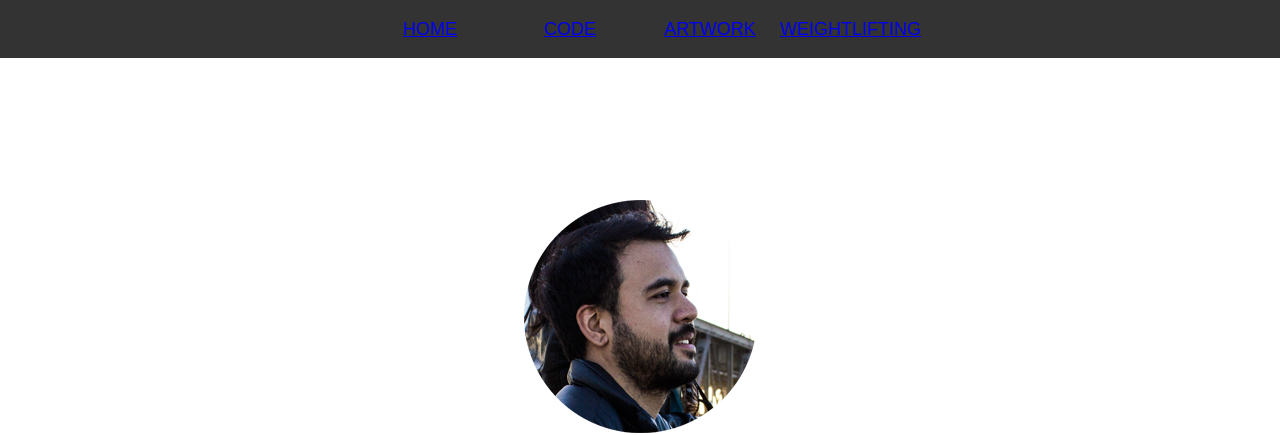
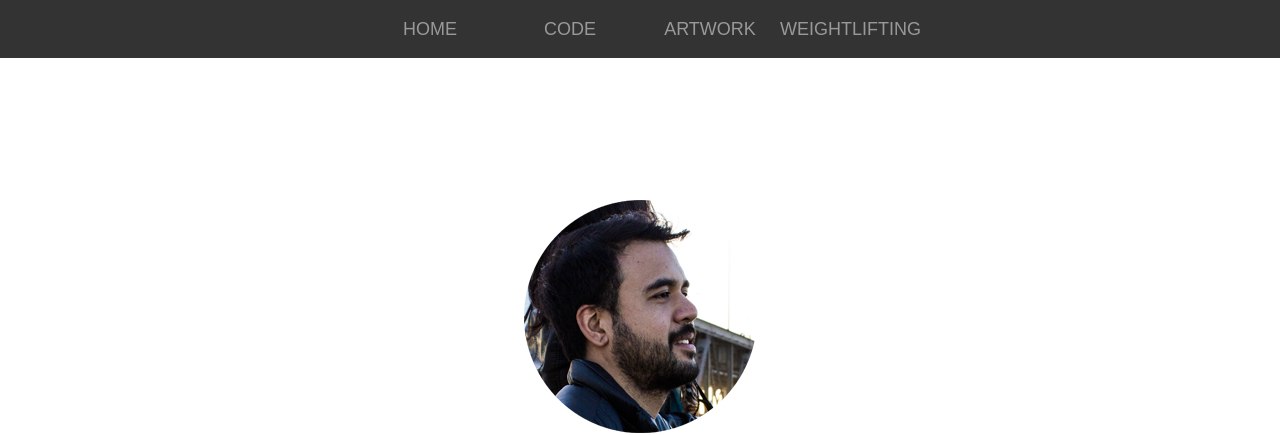
Before and after one commit to MaybiusStrip/martinwintz, a website: page site/index.html in a window 1280 px wide. Shown: the top 435 px of the page. Drawn offline with nearby package versions, Linux system fonts and the light colour scheme; files that its build step writes are made by us from their sources; a script that the page names is missing.

Commit message:
Fixed nav hovers.

```diff
--- a/site/stylesheets/_nav.less
+++ b/site/stylesheets/_nav.less
@@ -28,11 +28,17 @@ nav {
 
       text-align: center;
       cursor: pointer;
-      .transition(0.5s);
-
-      &:hover {
-        color: #eee;
-      }
     }
   }
+
+  a {
+    text-decoration: none;
+    color: #999;
+    .transition(0.5s);
+
+    &:hover {
+      color: #eee;
+    }
+  }
+
 }
```
